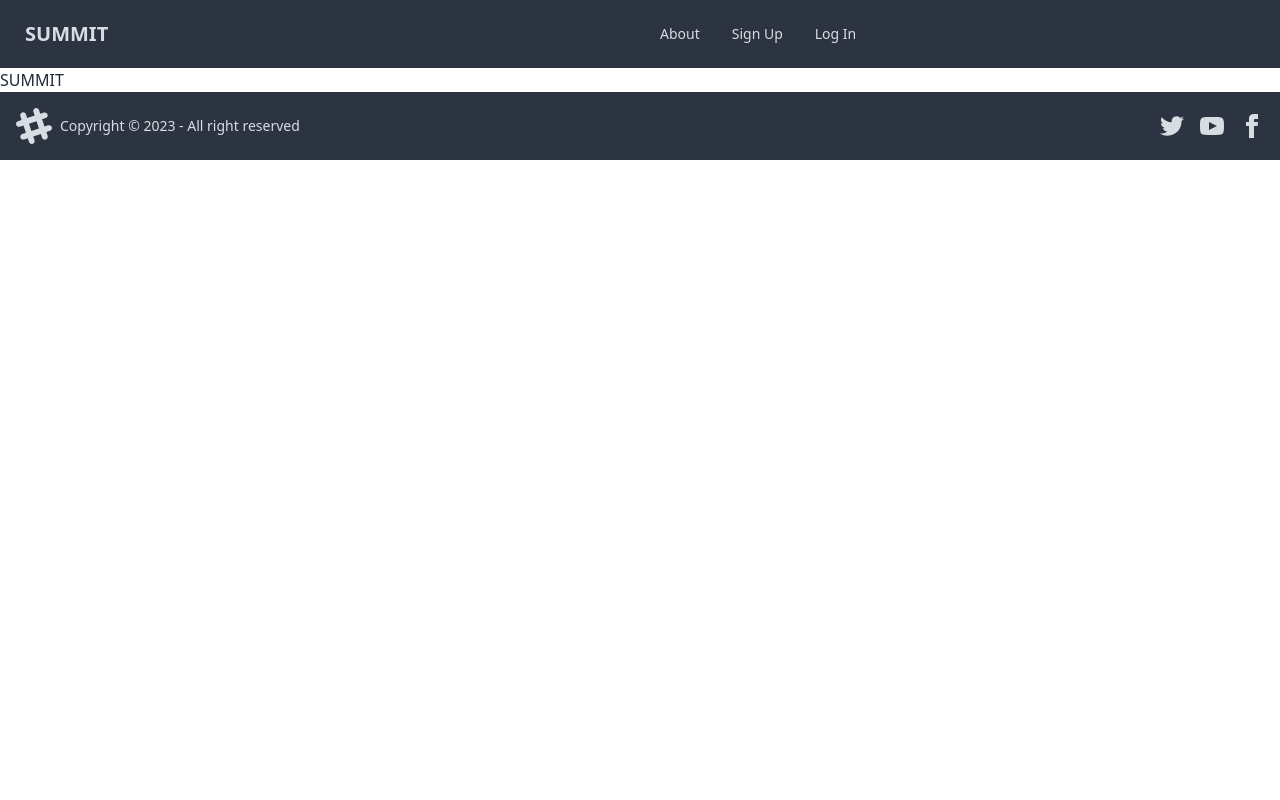
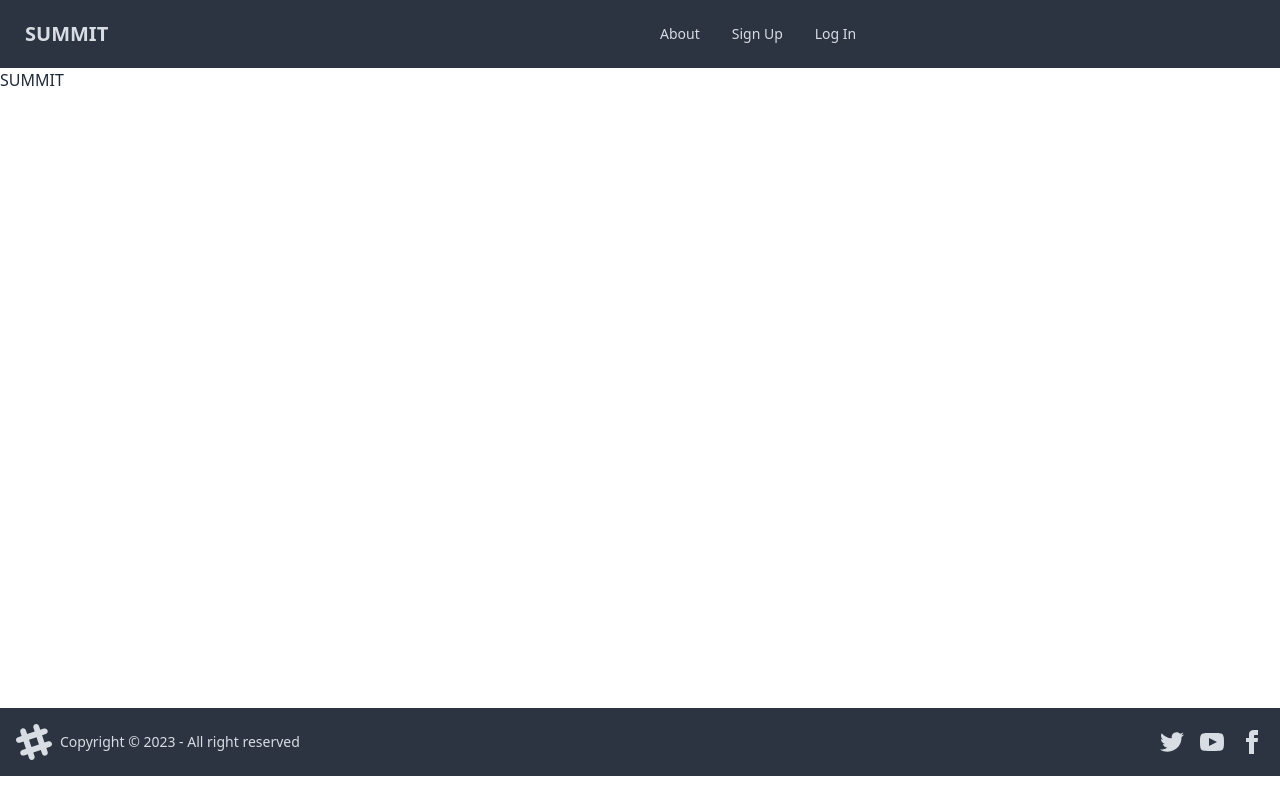
Before and after one commit to Bharatchandran/summitPrj3, a Django app: page / in a window 1280 px wide. Run offline with Django 4.2, Linux system fonts and the light colour scheme; some libraries are stand-ins or nearby versions.

Commit message:
base.html improved

```diff
--- a/main_app/templates/base.html
+++ b/main_app/templates/base.html
@@ -7,10 +7,9 @@
     <title>Summit</title>
     <link href="https://cdn.jsdelivr.net/npm/daisyui@3.5.1/dist/full.css" rel="stylesheet" type="text/css" />
     <script src="https://cdn.tailwindcss.com"></script>
-    <link rel="stylesheet" type="text/css" href="{% static 'css/style.css' %}">
 </head>
-<body
-    <header>
+<body class="h-[100vh]">
+    <header >
         <div class="navbar bg-neutral text-neutral-content">
             <div class="navbar-start">
                 <div class="dropdown">
@@ -48,7 +47,7 @@
             </div>
         </div>
     </header>
-    <main class="">
+    <main class="h-[80vh]">
         {% block content%}
         {% endblock %}
     </main>
```
